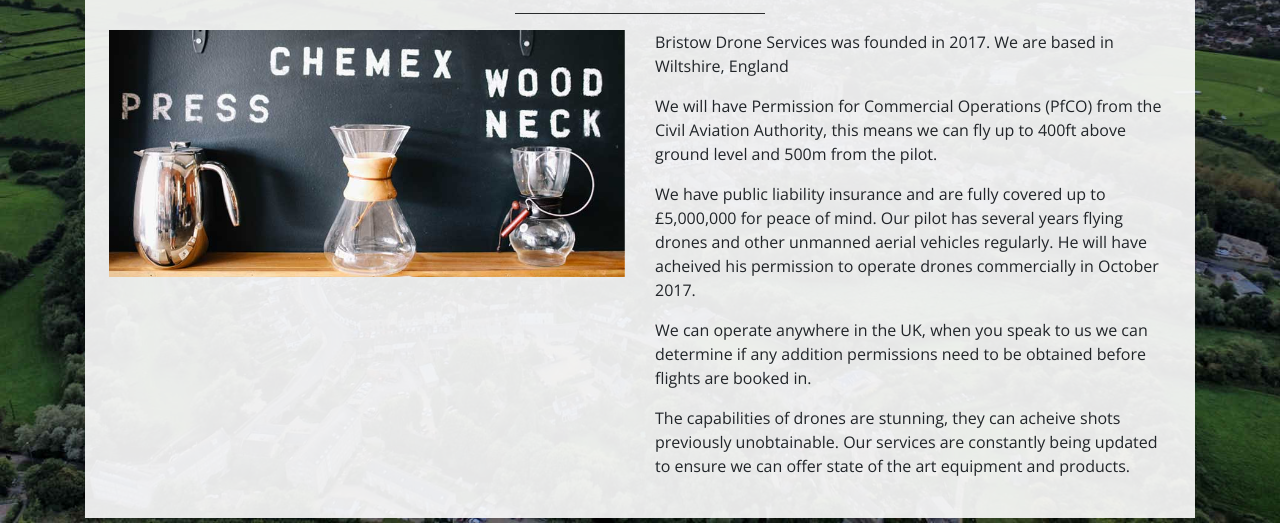
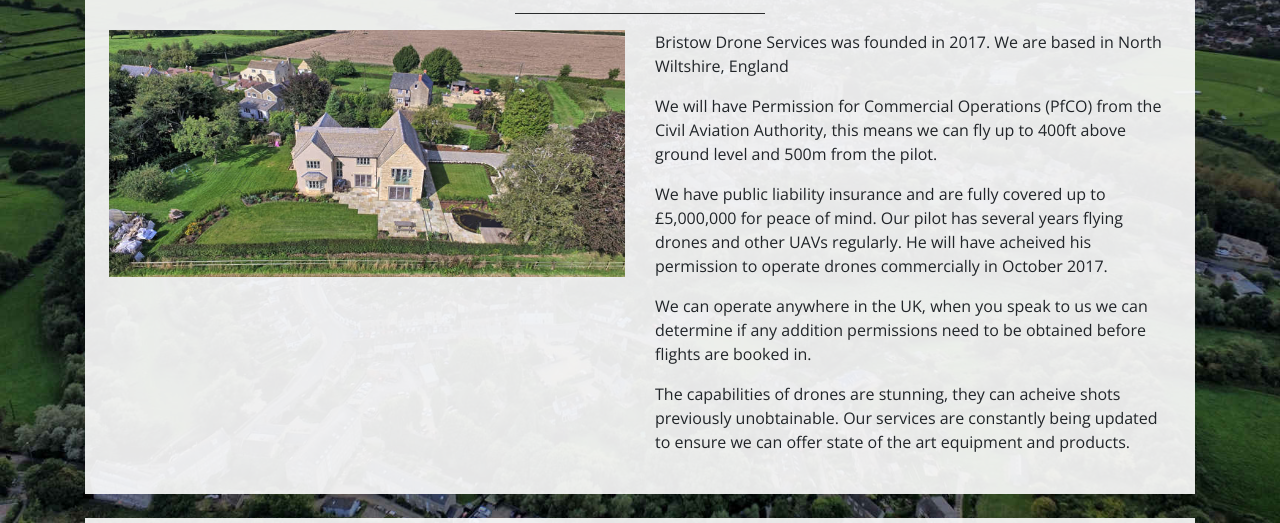
Before and after one commit to monkeychops28/bristowdroneservices, a website: page about.html in a window 1280 px wide. Shown: the part 277-800 px from the top of the page. Drawn offline with nearby package versions, Linux system fonts and the light colour scheme.

Commit message:
about page change

```diff
--- a/about.html
+++ b/about.html
@@ -65,13 +65,13 @@
         <hr class="divider">
         <div class="row">
           <div class="col-lg-6">
-            <img class="img-fluid mb-4 mb-lg-0" src="img/slide-2.jpg" alt="">
+            <img class="img-fluid mb-4 mb-lg-0" src="img/slide-1.jpg" alt="">
           </div>
           <div class="col-lg-6">
-            <p>Bristow Drone Services was founded in 2017. We are based in Wiltshire, England </p>
+            <p>Bristow Drone Services was founded in 2017. We are based in North Wiltshire, England </p>
             <p>We will have Permission for Commercial Operations (PfCO) from the Civil Aviation Authority, this means we can fly up to 400ft above ground level and 500m from the pilot. </p><p>We have public liability insurance and are fully covered up to £5,000,000 for peace of mind.
 
-Our pilot has several years flying drones and other unmanned aerial vehicles regularly. He will have acheived his permission to operate drones commercially in October 2017.
+Our pilot has several years flying drones and other UAVs regularly. He will have acheived his permission to operate drones commercially in October 2017.
               </p><p>
 We can operate anywhere in the UK, when you speak to us we can determine if any addition permissions need to be obtained before flights are booked in.
  </p><p>
```
